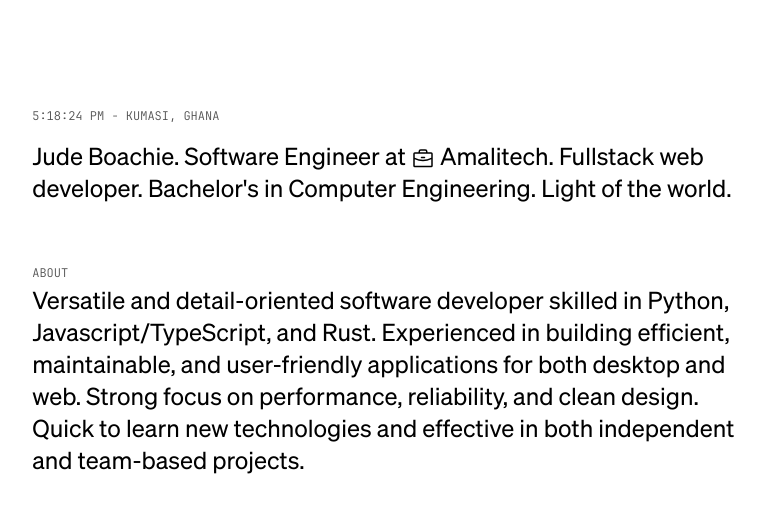
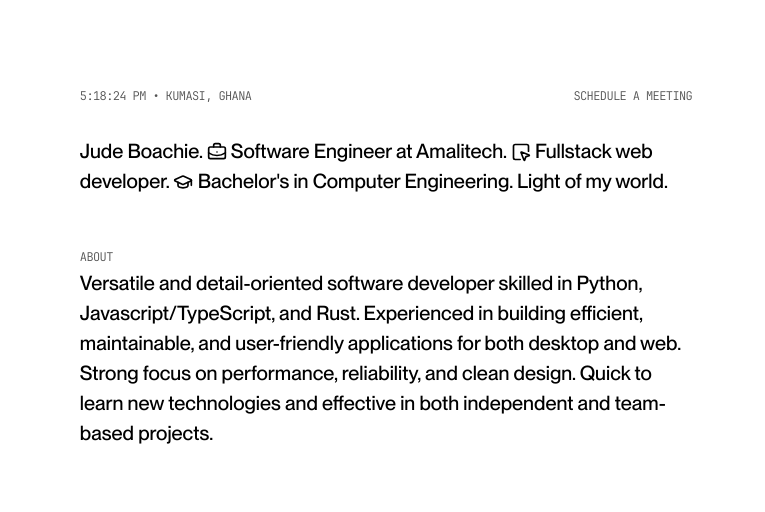
Before and after one commit to jdboachie/jude, a SvelteKit app: page / in a window 1280 px wide. Shown: the top 512 px of the page, without its empty margins (254-1019 px from the left). Built offline with nearby package versions, Linux system fonts and the light colour scheme.

Commit message:
Add Socials component and update layout

```diff
--- /dev/null
+++ b/src/lib/components/Socials.svelte
@@ -0,0 +1,51 @@
+<script lang="ts">
+	interface Social {
+		name: string;
+		url: string;
+		icon: string;
+	}
+
+	const socials: Social[] = [
+		{
+			name: 'GitHub',
+			url: 'https://github.com/jdboachie',
+			icon: 'M12 0c-6.626 0-12 5.373-12 12 0 5.302 3.438 9.8 8.207 11.387.599.111.793-.261.793-.577v-2.234c-3.338.726-4.033-1.416-4.033-1.416-.546-1.387-1.333-1.756-1.333-1.756-1.089-.745.083-.729.083-.729 1.205.084 1.839 1.237 1.839 1.237 1.07 1.834 2.807 1.304 3.492.997.107-.775.418-1.305.762-1.604-2.665-.305-5.467-1.334-5.467-5.931 0-1.311.469-2.381 1.236-3.221-.124-.303-.535-1.524.117-3.176 0 0 1.008-.322 3.301 1.23.957-.266 1.983-.399 3.003-.404 1.02.005 2.047.138 3.006.404 2.291-1.552 3.297-1.23 3.297-1.23.653 1.653.242 2.874.118 3.176.77.84 1.235 1.911 1.235 3.221 0 4.609-2.807 5.624-5.479 5.921.43.372.823 1.102.823 2.222v3.293c0 .319.192.694.801.576 4.765-1.589 8.199-6.086 8.199-11.386 0-6.627-5.373-12-12-12z'
+		},
+		{
+			name: 'LinkedIn',
+			url: 'https://linkedin.com/in/judeboachie',
+			icon: 'M20.447 20.452h-3.554v-5.569c0-1.328-.027-3.037-1.852-3.037-1.853 0-2.136 1.445-2.136 2.939v5.667H9.351V9h3.414v1.561h.046c.477-.9 1.637-1.85 3.37-1.85 3.601 0 4.267 2.37 4.267 5.455v6.286zM5.337 7.433c-1.144 0-2.063-.926-2.063-2.065 0-1.138.92-2.063 2.063-2.063 1.14 0 2.064.925 2.064 2.063 0 1.139-.925 2.065-2.064 2.065zm1.782 13.019H3.555V9h3.564v11.452zM22.225 0H1.771C.792 0 0 .774 0 1.729v20.542C0 23.227.792 24 1.771 24h20.451C23.2 24 24 23.227 24 22.271V1.729C24 .774 23.2 0 22.222 0h.003z'
+		},
+		{
+			name: 'X',
+			url: 'https://x.com/judeboachie_',
+			icon: 'M18.901 1.153h3.68l-8.04 9.19L24 22.846h-7.406l-5.8-7.584-6.638 7.584H.474l8.6-9.83L0 1.154h7.594l5.243 6.932ZM17.61 20.644h2.039L6.486 3.24H4.298Z'
+		},
+		{
+			name: 'Email',
+			url: 'mailto:jdboachie@gmail.com',
+			icon: 'M1.5 8.67v8.58a3 3 0 003 3h15a3 3 0 003-3V8.67l-8.928 5.493a3 3 0 01-3.144 0L1.5 8.67z M22.5 6.908V6.75a3 3 0 00-3-3h-15a3 3 0 00-3 3v.158l9.714 5.978a1.5 1.5 0 001.572 0L22.5 6.908z'
+		}
+	];
+</script>
+
+<div class="mb-12 flex items-center justify-center gap-6">
+	{#each socials as social}
+		<a
+			href={social.url}
+			target="_blank"
+			rel="noopener noreferrer"
+			class="hover:text-foreground text-muted transition-colors duration-300 ease-out"
+			aria-label={social.name}
+		>
+			<svg
+				class="size-8"
+				xmlns="http://www.w3.org/2000/svg"
+				viewBox="0 0 24 24"
+				fill="currentColor"
+			>
+				<path d={social.icon} />
+			</svg>
+		</a>
+	{/each}
+</div>
--- a/src/routes/+page.svelte
+++ b/src/routes/+page.svelte
@@ -1,5 +1,6 @@
 <script lang="ts">
 	import { SvelteDate } from 'svelte/reactivity';
+	import Socials from '$lib/components/Socials.svelte';
 
 	let date = new SvelteDate();
 
@@ -25,30 +26,86 @@
 </script>
 
 <main class="mt-22 antialiased">
-	<p class="mb-4 font-mono text-xs text-muted uppercase">{ghanaTime} - KUMASI, GHANA</p>
+	<div class="flex items-center justify-between pb-8">
+		<div class="font-mono text-xs text-muted uppercase">
+			{ghanaTime} •
+			<a
+				href="https://share.google/1qNdmRhFQVQNs0mCw"
+				target="_blank"
+				rel="noopener noreferrer"
+				class="hover:text-black"
+			>
+				KUMASI, GHANA
+			</a>
+		</div>
+		<a class="font-mono text-xs text-muted hover:text-black" href="https://cal.com/judeboachie/15min">
+			SCHEDULE A MEETING
+		</a>
+	</div>
 	<p class="mb-12">
-		Jude Boachie. Software Engineer at
+		Jude Boachie.
 		<svg
-			class="inline-block size-6"
+			class="text-inline-icon"
 			xmlns="http://www.w3.org/2000/svg"
-			width="32"
-			height="32"
-			fill="currentColor"
-			viewBox="0 0 256 256"
-			><path
-				d="M216,56H176V48a24,24,0,0,0-24-24H104A24,24,0,0,0,80,48v8H40A16,16,0,0,0,24,72V200a16,16,0,0,0,16,16H216a16,16,0,0,0,16-16V72A16,16,0,0,0,216,56ZM96,48a8,8,0,0,1,8-8h48a8,8,0,0,1,8,8v8H96ZM216,72v41.61A184,184,0,0,1,128,136a184.07,184.07,0,0,1-88-22.38V72Zm0,128H40V131.64A200.19,200.19,0,0,0,128,152a200.25,200.25,0,0,0,88-20.37V200ZM104,112a8,8,0,0,1,8-8h32a8,8,0,0,1,0,16H112A8,8,0,0,1,104,112Z"
-			></path></svg
+			width="24"
+			height="24"
+			viewBox="0 0 24 24"
+			fill="none"
+			stroke="currentColor"
+			stroke-width="2"
+			stroke-linecap="round"
+			stroke-linejoin="round"
 		>
+			<path d="M12 12h.01" />
+			<path d="M16 6V4a2 2 0 0 0-2-2h-4a2 2 0 0 0-2 2v2" />
+			<path d="M22 13a18.15 18.15 0 0 1-20 0" />
+			<rect width="20" height="14" x="2" y="6" rx="2" />
+		</svg>
+		Software Engineer at
 		<a
 			href="https://amalitech.com"
 			target="_blank"
 			rel="noopener noreferrer"
-			class="cursor-pointer transition-colors duration-300 ease-out hover:text-[#ff5a00]"
+			class="cursor-pointer transition-colors delay-300 duration-100 ease-out hover:text-[#ff5a00]"
 		>
 			Amalitech
 		</a>.
-		Fullstack web developer. Bachelor's in Computer Engineering. Light of the world.
+		<svg
+			xmlns="http://www.w3.org/2000/svg"
+			width="24"
+			height="24"
+			viewBox="0 0 24 24"
+			fill="none"
+			stroke="currentColor"
+			stroke-width="2"
+			stroke-linecap="round"
+			stroke-linejoin="round"
+			class="text-inline-icon"
+		>
+			<path
+				d="M12.034 12.681a.498.498 0 0 1 .647-.647l9 3.5a.5.5 0 0 1-.033.943l-3.444 1.068a1 1 0 0 0-.66.66l-1.067 3.443a.5.5 0 0 1-.943.033z"
+			/>
+			<path d="M21 11V5a2 2 0 0 0-2-2H5a2 2 0 0 0-2 2v14a2 2 0 0 0 2 2h6" />
+		</svg>
+		Fullstack web developer.
+		<svg
+			class="text-inline-icon"
+			xmlns="http://www.w3.org/2000/svg"
+			width="24"
+			height="24"
+			viewBox="0 0 24 24"
+			fill="none"
+			stroke="currentColor"
+			stroke-width="2"
+			stroke-linecap="round"
+			stroke-linejoin="round"
+			><path
+				d="M21.42 10.922a1 1 0 0 0-.019-1.838L12.83 5.18a2 2 0 0 0-1.66 0L2.6 9.08a1 1 0 0 0 0 1.832l8.57 3.908a2 2 0 0 0 1.66 0z"
+			/><path d="M22 10v6" /><path d="M6 12.5V16a6 3 0 0 0 12 0v-3.5" /></svg
+		>
+		Bachelor's in Computer Engineering. Light of my world.
 	</p>
+	<!-- <Socials /> -->
 	<span class="font-mono text-xs text-muted">ABOUT</span>
 	<p class="mb-12">
 		Versatile and detail-oriented software developer skilled in Python, Javascript/TypeScript, and
--- a/src/routes/layout.css
+++ b/src/routes/layout.css
@@ -2,7 +2,7 @@
 
 @font-face {
 	font-family: 'sans';
-	src: url('$lib/assets/fonts/sans.ttf');
+	src: url('$lib/assets/fonts/dd.woff2');
 	font-weight: 400;
 	font-style: normal;
 }
@@ -29,14 +29,21 @@
 }
 
 body {
-	font-family: 'sans';
-	width: min(50ch, 100%);
-	padding: max(20px, 0rem);
-	margin: auto;
-	font-size: var(--text-2xl);
-	line-height: var(--tw-leading, var(--text-2xl--line-height));
+	@apply mx-auto w-full max-w-[65ch] px-[max(20px,1.5rem)] font-sans text-base;
+}
+
+p {
+	@apply text-[17px] sm:text-xl leading-normal;
 }
 
 *::selection {
 	@apply bg-cyan-500/70;
 }
+
+.text-inline-icon {
+	@apply inline size-5 -translate-y-px;
+}
+
+.font-mono {
+    @apply tracking-tighter
+}
```
Also changed, not shown: src/lib/assets/fonts/dd.woff2 (added), 1 other file (tests, documents, lock files or other folders).
